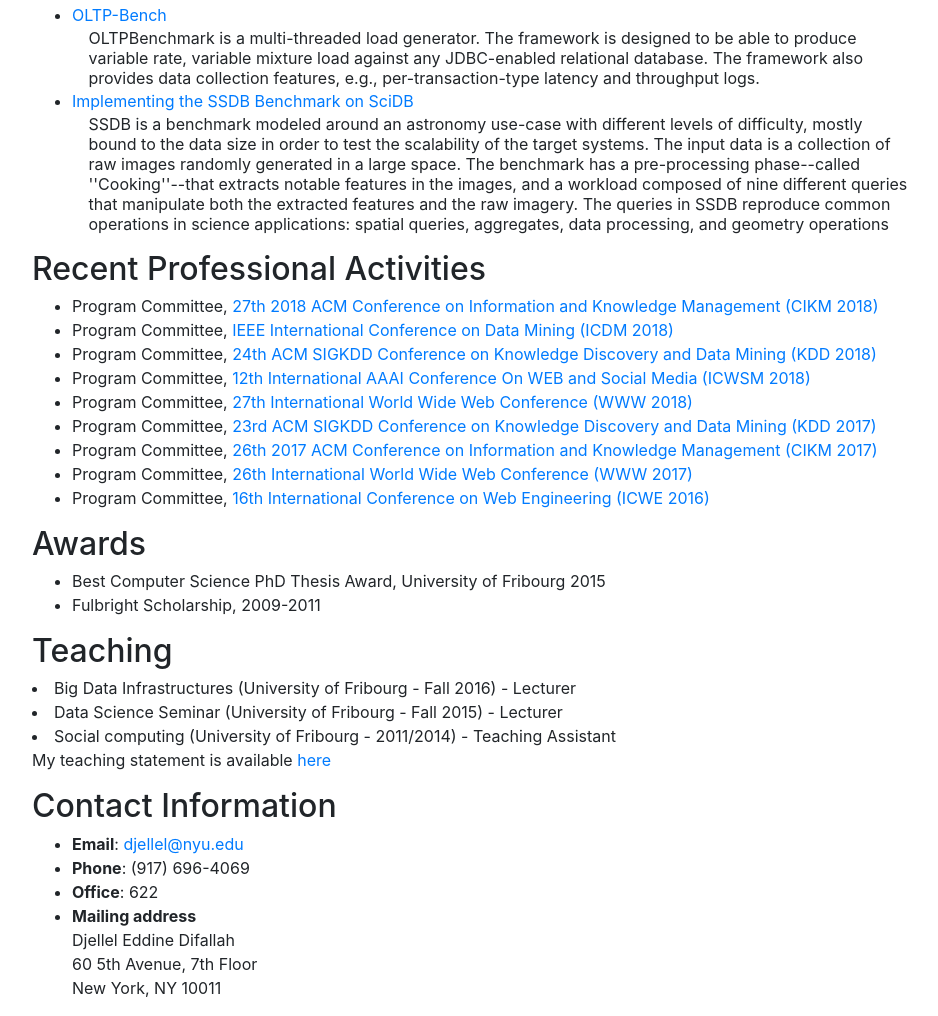
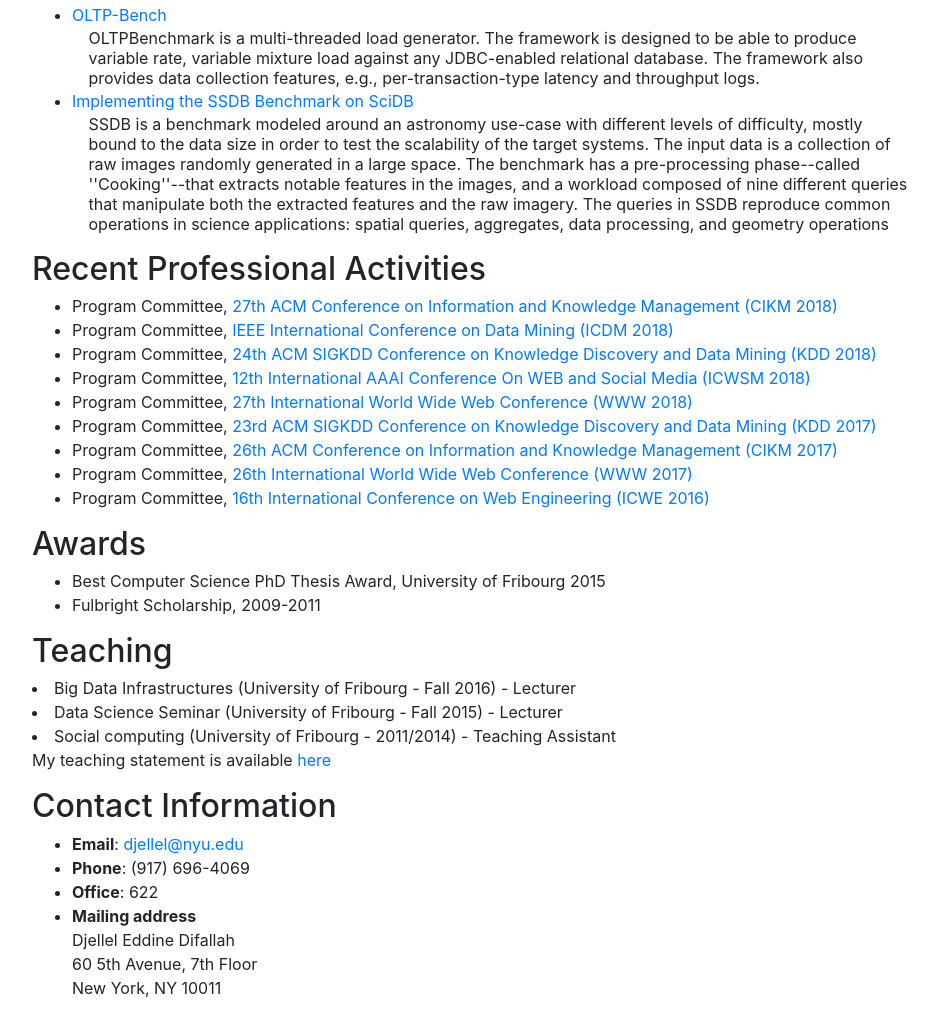
Before and after one commit to dedcode/dedcode.github.io, a plain HTML site: page index.html in a window 1280 px wide. Shown: the part 917-1933 px from the top of the page, without its empty margins (168-1106 px from the left). Drawn offline with nearby package versions, Linux system fonts and the light colour scheme.

Commit message:
Update index.html

```diff
--- a/index.html
+++ b/index.html
@@ -177,13 +177,13 @@
 <h2>Recent Professional Activities</h2>
 
 <ul>
-<li>Program Committee, <a href="http://www.cikm2018.units.it/">27th 2018 ACM Conference on Information and Knowledge Management (CIKM 2018)</a>
+<li>Program Committee, <a href="http://www.cikm2018.units.it/">27th ACM Conference on Information and Knowledge Management (CIKM 2018)</a>
 <li>Program Committee, <a href="http://icdm2018.org/">IEEE International Conference on Data Mining (ICDM 2018)</a>
 <li>Program Committee, <a href="http://www.kdd.org/kdd2018/">24th ACM SIGKDD Conference on Knowledge Discovery and Data Mining (KDD 2018)</a>
 <li>Program Committee, <a href="http://www.icwsm.org/2018/">12th International AAAI Conference On WEB and Social Media (ICWSM 2018)</a>
 <li>Program Committee, <a href="https://www2018.thewebconf.org/">27th International World Wide Web Conference (WWW 2018)</a>
 <li>Program Committee, <a href="http://www.kdd.org/kdd2017/">23rd ACM SIGKDD Conference on Knowledge Discovery and Data Mining (KDD 2017)</a>
-<li>Program Committee, <a href="http://cikm2017.org/">26th 2017 ACM Conference on Information and Knowledge Management (CIKM 2017)</a>
+<li>Program Committee, <a href="http://cikm2017.org/">26th ACM Conference on Information and Knowledge Management (CIKM 2017)</a>
 <li>Program Committee, <a href="http://www.www2017.com.au/">26th International World Wide Web Conference (WWW 2017)</a>
 <li>Program Committee, <a href="http://icwe2016.webengineering.org/">16th International Conference on Web Engineering (ICWE 2016)</a>
 </ul>
```
